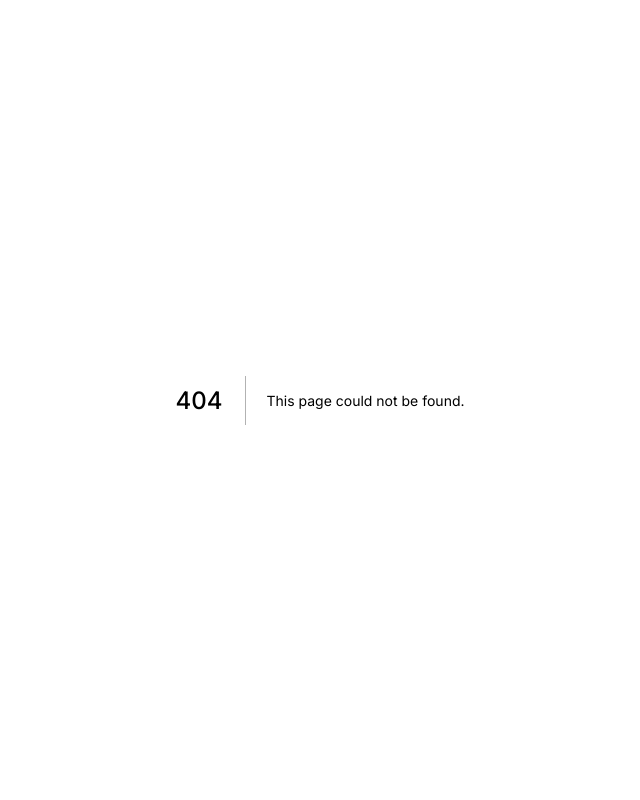
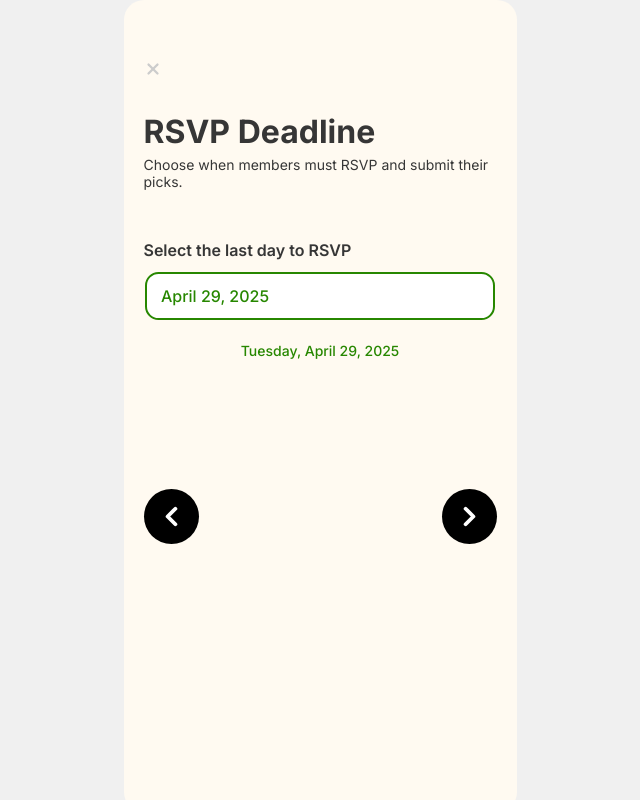
Before and after one commit to sharsharw/PICKI-APP, a Next.js app in the folder picki/: page /events/rsvp in a window 1280 px wide. Before the commit this address had no page. Shown: the whole page, without its empty margins (320-960 px from the left). Built offline with nearby package versions, Linux system fonts and the light colour scheme.

Commit message:
Added rsvp page

```diff
--- /dev/null
+++ b/picki/app/events/rsvp/page.js
@@ -0,0 +1,53 @@
+'use client';
+
+import React, { useState } from 'react';
+import Link from 'next/link';
+import ArrowButton from '../../components/arrowButton/ArrowButton';
+import { X } from 'lucide-react';
+import CustomDatePicker from '../../components/datePicker/datePicker';
+import '../events.css';
+
+export default function EventRSVPPage() {
+  const [eventDate, setEventDate] = useState(new Date());
+
+  const datePickerStyle = {
+    '--date-primary-color': '#278700',
+    '--date-border-color': '#278700',
+    '--date-selected-color': '#278700',
+    '--date-hover-bg': 'rgba(39, 135, 0, 0.2)',
+  };
+
+  return (
+    <div className="event-creator-container">
+      <div className="mobile-frame">
+        <div className="event-page">
+          <div className="close-button-container">
+            <X size={18} strokeWidth={3} className="close-icon" />
+          </div>
+
+          <div className="create-event-form">
+            <h1>RSVP Deadline</h1>
+            <p className="subtitle">Choose when members must RSVP and submit their picks.</p>
+
+            <div className="date-picker-container" style={datePickerStyle}>
+              <CustomDatePicker
+                selectedDate={eventDate}
+                onChange={setEventDate}
+                label="Select the last day to RSVP"
+              />
+            </div>
+          </div>
+
+          <div className="event-nav">
+            <Link href='/events/time'>
+              <ArrowButton direction="left" />
+            </Link>
+            <Link href=''>
+              <ArrowButton direction="right" />
+            </Link>
+          </div>
+        </div>
+      </div>
+    </div>
+  );
+}
```
